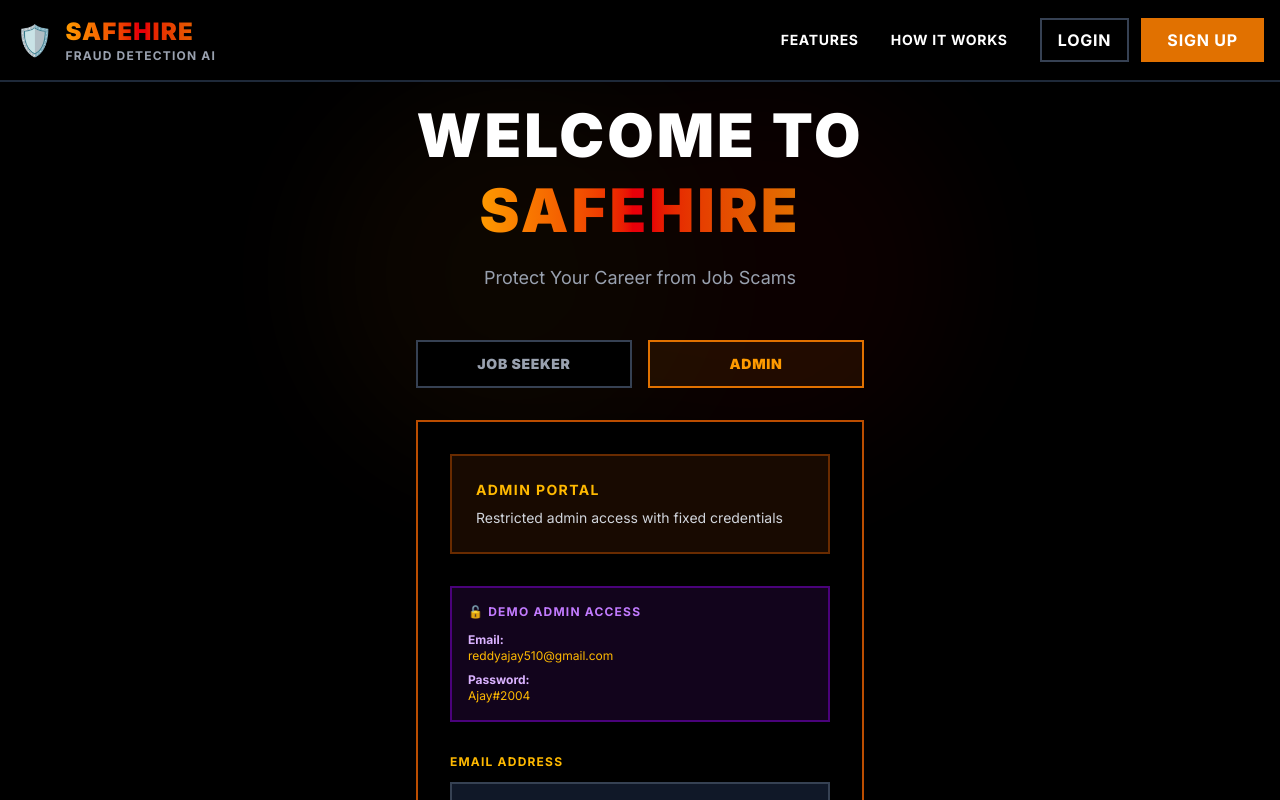
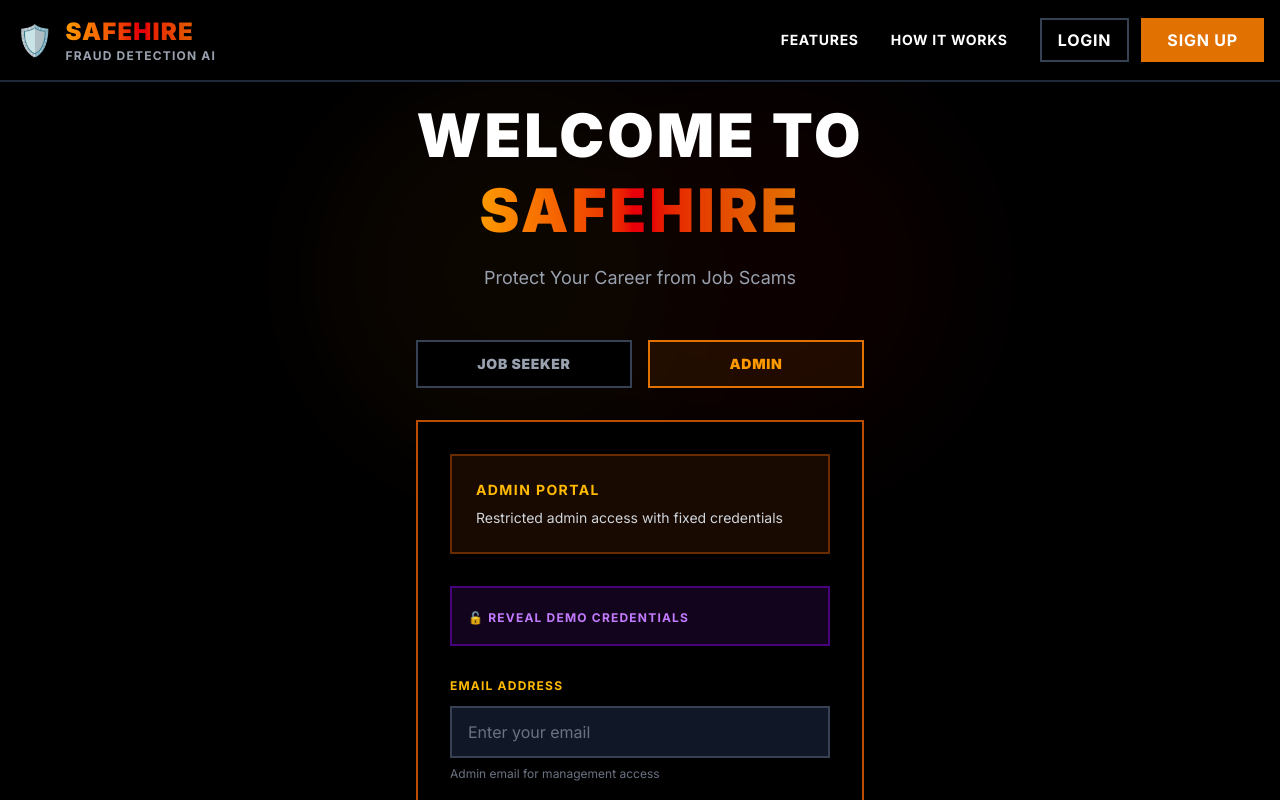
Before and after one commit to ajayreddy510/scam-detection-platform, a Next.js app: page /auth/login in a window 1280 px wide. Both pictures are taken after a click on the button "ADMIN". Shown: the top 800 px of the page. Built offline with nearby package versions, Linux system fonts and the light colour scheme.

Commit message:
SECURITY: Hide credentials by default - require explicit button click to reveal demo admin credentials

```diff
--- a/src/app/auth/login/page.tsx
+++ b/src/app/auth/login/page.tsx
@@ -15,6 +15,7 @@ export default function LoginPage() {
   const [error, setError] = useState('');
   const [mode, setMode] = useState<'user' | 'admin'>('user');
   const [pageLoading, setPageLoading] = useState(true);
+  const [showDemoCredentials, setShowDemoCredentials] = useState(false);
 
   // Load saved email and redirect if already logged in
   useEffect(() => {
@@ -161,11 +162,18 @@ export default function LoginPage() {
             </p>
           </div>
 
-          {/* Demo Credentials Info */}
+          {/* Admin Help */}
           {mode === 'admin' && (
             <div className="mb-8 p-4 border-2 border-purple-700/50 bg-purple-900/20">
-              <p className="text-xs text-purple-400 uppercase tracking-widest font-bold mb-3">🔓 Demo Admin Access</p>
-              <div className="space-y-2 text-xs text-gray-300">
+              <button
+                type="button"
+                onClick={() => setShowDemoCredentials(!showDemoCredentials)}
+                className="w-full text-left text-xs text-purple-400 uppercase tracking-widest font-bold hover:text-purple-300 transition-colors"
+              >
+                {showDemoCredentials ? '🔒 Hide Demo Credentials' : '🔓 Reveal Demo Credentials'}
+              </button>
+              {showDemoCredentials && (
+                <div className="mt-4 space-y-2 text-xs text-gray-300">
                   <div>
                     <p className="text-purple-300 font-bold">Email:</p>
                     <p className="font-mono text-amber-400">reddyajay510@gmail.com</p>
@@ -175,6 +183,7 @@ export default function LoginPage() {
                     <p className="font-mono text-amber-400">Ajay#2004</p>
                   </div>
                 </div>
+              )}
             </div>
           )}
 
```
Lines whose indentation alone changed are shown as unchanged.
